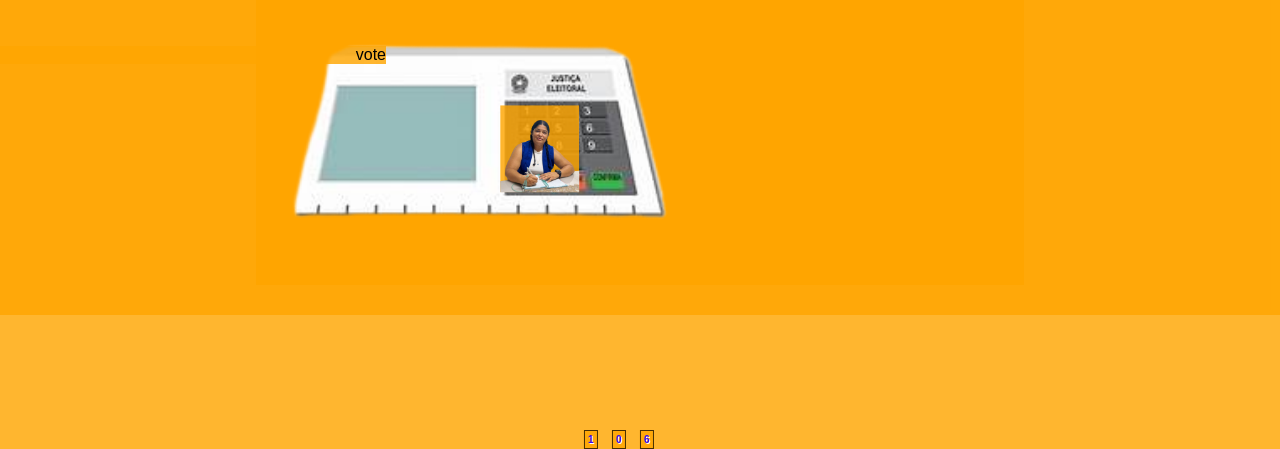
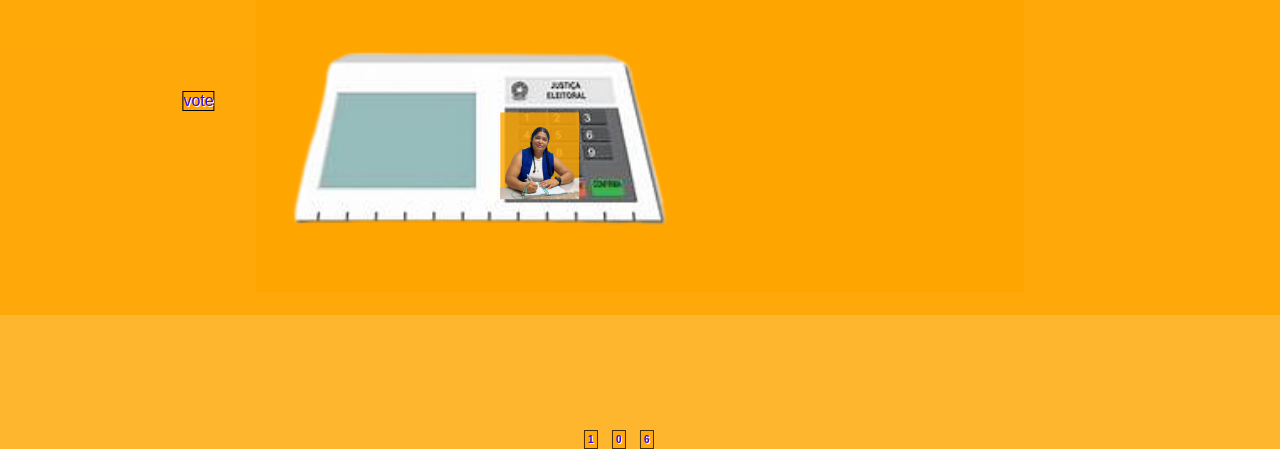
Before and after one commit to santosjuliano02/projeto-anarjara, a plain HTML site: page index.html in a window 1280 px wide. Shown: the part 453-902 px from the top of the page. Drawn offline with Linux system fonts and the light colour scheme; files that its build step writes are made by us from their sources.

Commit message:
manutençao

```diff
--- a/estilo/style.css
+++ b/estilo/style.css
@@ -122,9 +122,14 @@ section img {
 }
 
 div#numero1 {
+    color: #3207f5;
+    display: inline-block;
+    text-shadow: 1px 1px 0px #ffffff;
+    border: 1px solid black;
+
     top: 50%;
     left: 50%;
-    transform: translate(-70%, 2000%);
+    transform: translate(550%, 2000%);
 }
 
 div#numero6 {
```
